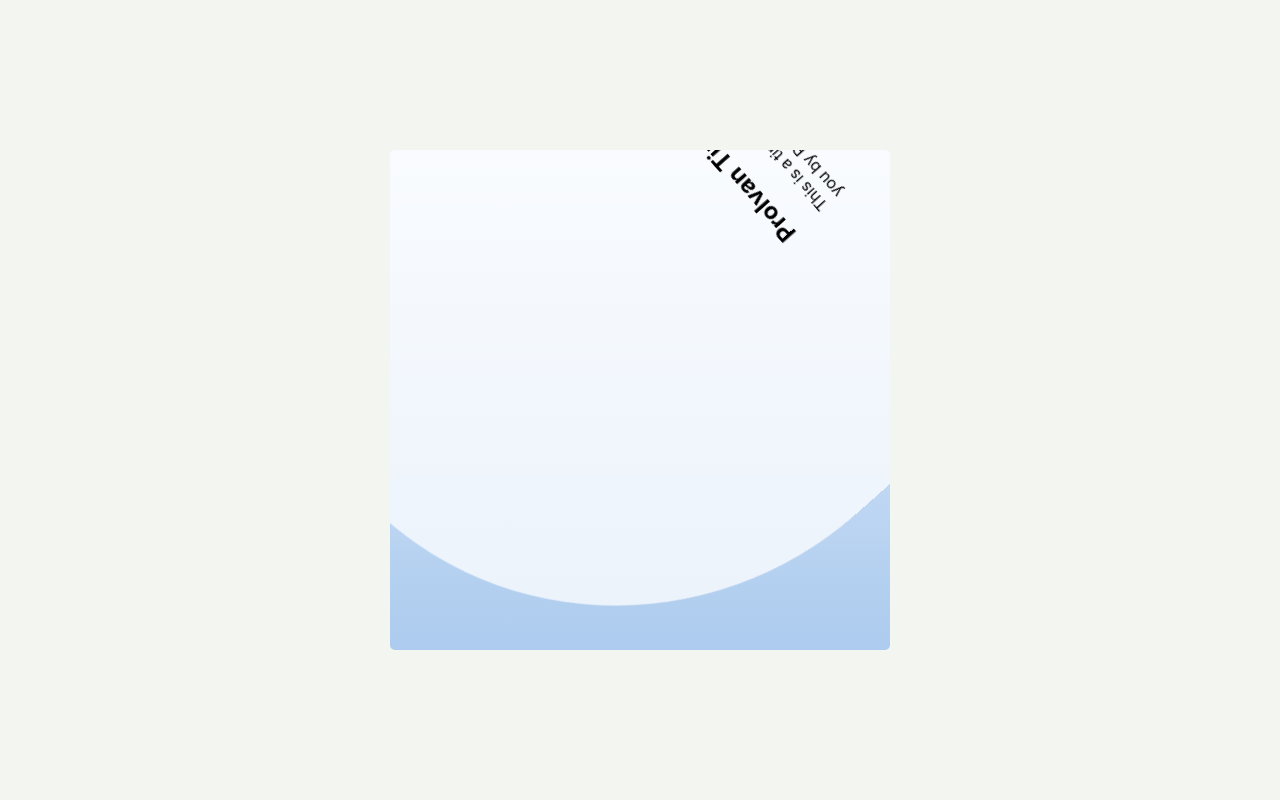
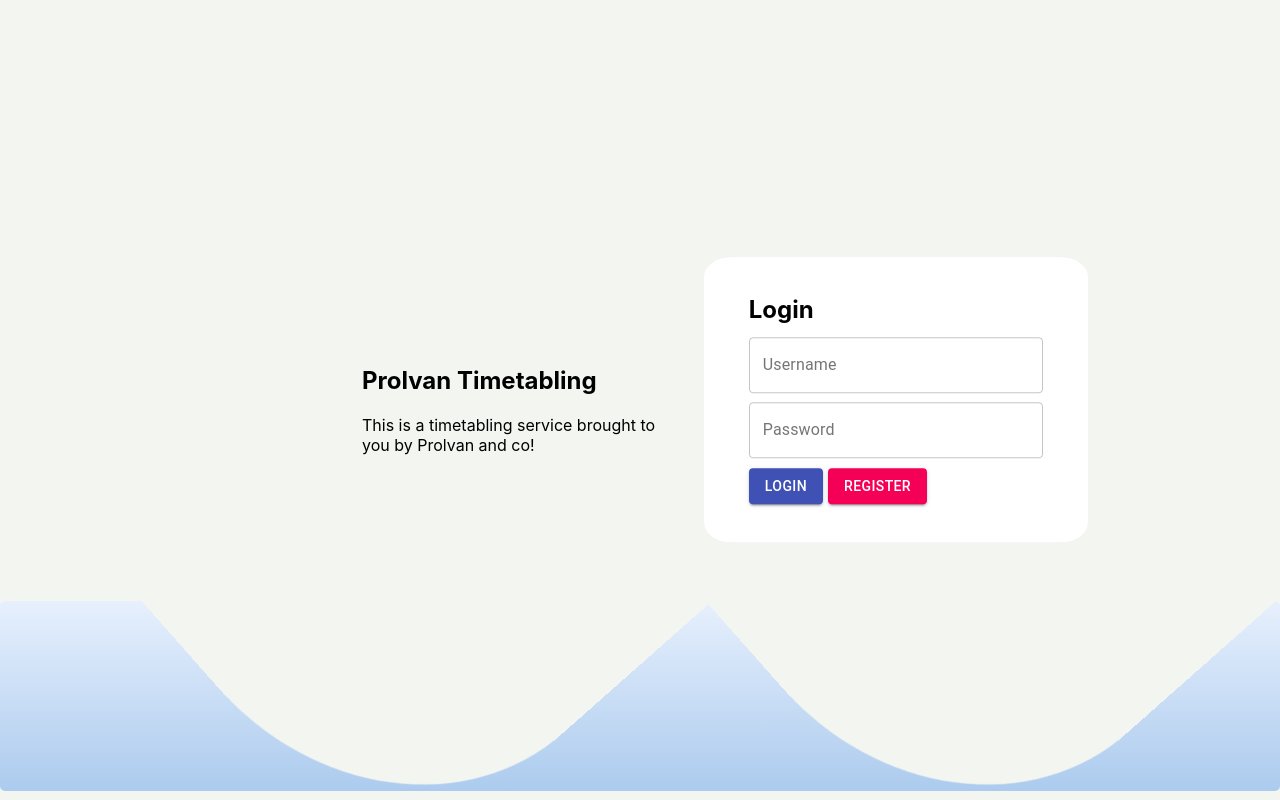
Before and after one commit to a-x-liu/unimelb-timetable, a React (Create React App) app in the folder client/: page / in a window 1280 px wide. Built offline with nearby package versions, Linux system fonts and the light colour scheme.

Commit message:
Added animation to login screen

```diff
--- a/client/src/App.css
+++ b/client/src/App.css
@@ -88,27 +88,40 @@ html{
 }
 
 #wrapper {
-  width: 500px;
-  height: 500px;
+  width: 100%;
+  height: 190px;
   position: absolute;
   left: 50%;
-  top: 50%;
+  top: 87%;
   transform: translate(-50%, -50%);
   border-radius: 5px;
   background-image: linear-gradient(to top, #accbee 0%, #e7f0fd 100%);
   overflow: hidden;
 }
 
-#wave {
-  width: 1000px;
-  height: 1025px;
+#wave1 {
+  width: 750px;
+  height: 650px;
   position: absolute;
-  top: -25%;
-  left: 50%;
+  top: -20%;
+  left: 40%;
   margin-left: -500px;
   margin-top: -500px;
   border-radius: 35%;
-  background: rgba(255, 255, 255, .75);
+  background: #f2f5f0;
+  animation: wave 15s infinite linear;
+}
+
+
+#wave2 {
+  width: 750px;
+  height: 650px;
+  position: absolute;
+  top: -20%;
+  left: 45%;
+  margin-top: -500px;
+  border-radius: 35%;
+  background: #f2f5f0;
   animation: wave 15s infinite linear;
 }
 
--- a/client/src/App.js
+++ b/client/src/App.js
@@ -42,36 +42,24 @@ function LoginSection () {
     height: '120%'
   }
 
-  const theme = makeStyles({
-    root: {
-      background: lightBlue,
-
-    }
-
-  });
-
 
   async function submitLogin (e) {
     console.log("we are submitting");
   }
 
-  const classes = theme();
   return (
-    <div id="wrapper">
-      <div id="wave">
     <div>
       <div id="info">
         <h2> Prolvan Timetabling</h2>
         <div> This is a timetabling service brought to you by Prolvan and co!</div>
       </div>
-
       <div className="loginPage" id="section">
         <h2>Login</h2>
         <form onSubmit={submitLogin}>
           <TextField id="loginUsername" label="Username" variant="outlined" style={username}/>
           <TextField id="loginPassword" label="Password" variant="outlined" type="password" style={password} />
           <div className="loginButton">
-                <Button variant="contained" color="primary"type="submit" className={classes.root}>
+            <Button variant="contained" color="primary">
               Login
             </Button>
             <Link to="/register">
@@ -82,14 +70,9 @@ function LoginSection () {
           </div>
         </form>
       </div>
-          <div>
-            <Snackbar open={open} autoHideDuration={6000} onClose={handleClose}>
-              <Alert onClose={handleClose} severity="success">
-                This is a success message!
-              </Alert>
-            </Snackbar>
-          </div>
-        </div>
+      <div id="wrapper">
+        <div id="wave1"></div>
+        <div id="wave2"></div>
       </div>
     </div>
   );
```
Lines whose indentation alone changed are shown as unchanged.
